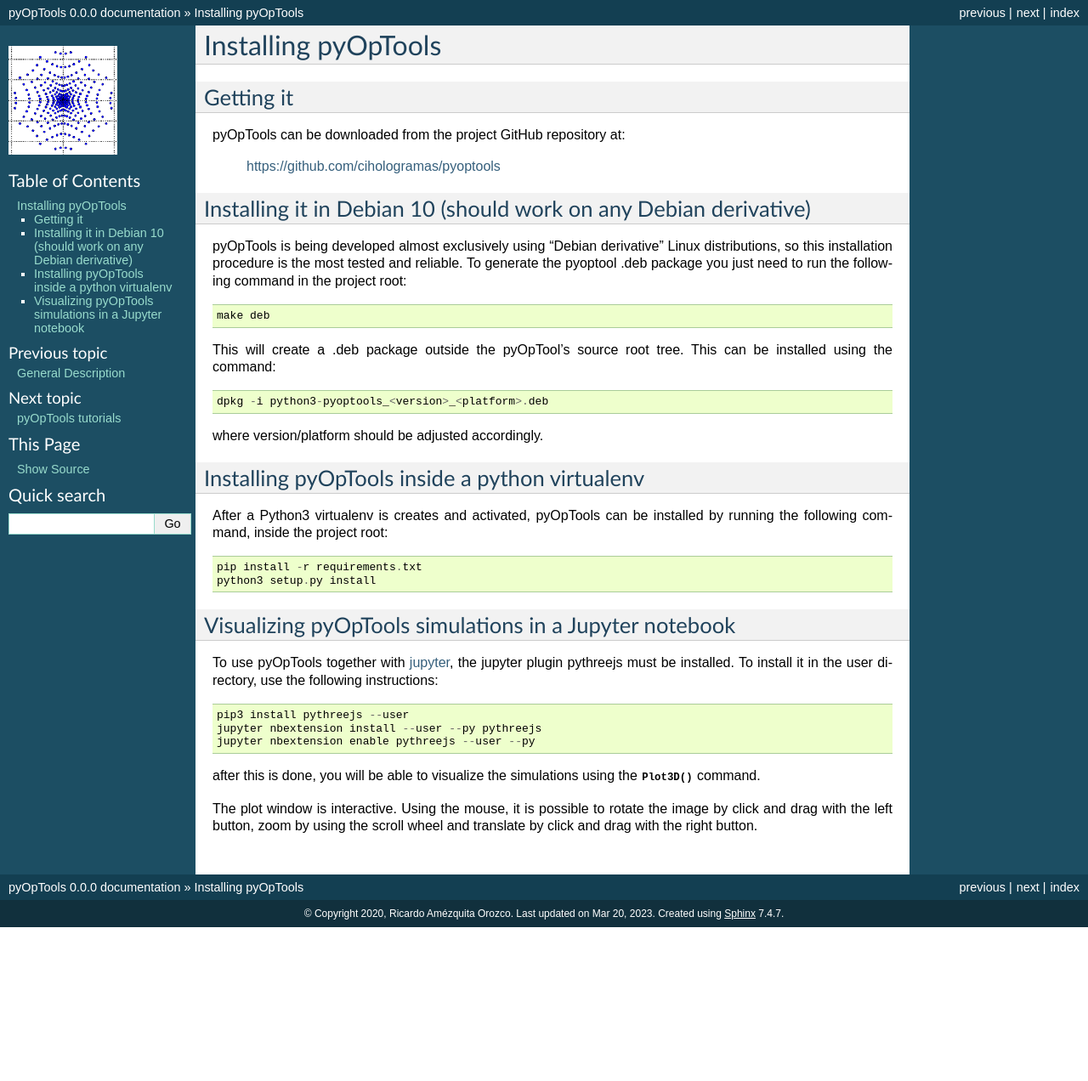
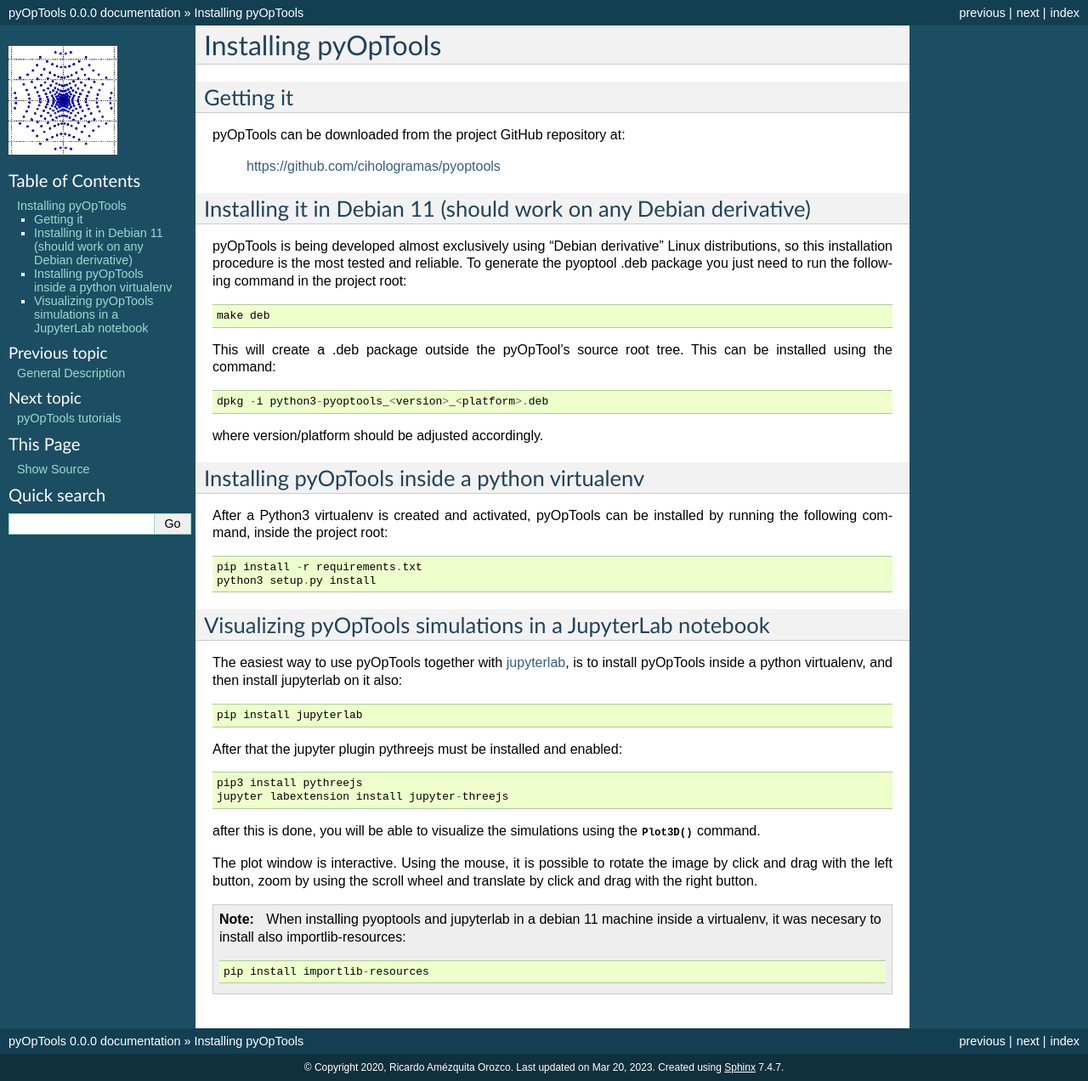
Before and after one commit to cihologramas/pyoptools, a Sphinx documentation site: the page built from doc/install.rst, in a window 1280 px wide. Shown: the whole page at 85% size. Built offline with Sphinx 7.4.7, drawn with Linux system fonts in a browser that asks for light colours; formulas are drawn with MathJax 3; pages that are not in the unit, such as notebooks, are missing from menus; before the commit the page ends 1091 px from its top, so only the background shows below that.

Commit message:
Some small fixes to the documentation (#143)
Some small fixes to the documentation. A version requirement in cython was needed to allow the compilation in a virtualenv in debian 11.

```diff
--- a/doc/install.rst
+++ b/doc/install.rst
@@ -9,7 +9,7 @@
     https://github.com/cihologramas/pyoptools
 
 
-Installing it in Debian 10 (should work on any Debian derivative)
+Installing it in Debian 11 (should work on any Debian derivative)
 -----------------------------------------------------------------
 
 pyOpTools is being developed almost exclusively using "Debian derivative" Linux
@@ -28,23 +28,36 @@
 Installing pyOpTools inside a python virtualenv
 -----------------------------------------------
 
-After a Python3 virtualenv is creates and activated, pyOpTools can be installed by running the following command, inside the project root::
+After a Python3 virtualenv is created and activated, pyOpTools can be installed by running the following command, inside the project root::
 
     pip install -r requirements.txt
     python3 setup.py install
 
 .. _visualizing_pyoptools_in_jupyter:
 
-Visualizing pyOpTools simulations in a Jupyter notebook
--------------------------------------------------------
+Visualizing pyOpTools simulations in a JupyterLab notebook
+----------------------------------------------------------
 
-To use pyOpTools together with `jupyter <https://jupyter.org>`_, the jupyter plugin pythreejs must be installed. To install it in the user directory, use the following instructions::
+The easiest way to  use pyOpTools together with
+`jupyterlab <https://jupyter.org>`_, is to install pyOpTools
+inside a python virtualenv, and then install jupyterlab on it also::
 
-    pip3 install pythreejs --user
-    jupyter nbextension install --user --py pythreejs
-    jupyter nbextension enable pythreejs --user --py
+    pip install jupyterlab
 
-after this is done, you will be able to visualize the simulations using the :func:`~pyoptools.gui.ipywidgets.Plot3D` command.
+After that the jupyter plugin pythreejs must be installed and enabled::
 
-The plot window is interactive. Using the mouse, it is possible to rotate the image by click and drag with the
-left button, zoom by using the scroll wheel and translate by click and drag with the right button.
+    pip3 install pythreejs
+    jupyter labextension install jupyter-threejs
+
+after this is done, you will be able to visualize the simulations using the
+:func:`~pyoptools.gui.ipywidgets.Plot3D` command.
+
+The plot window is interactive. Using the mouse, it is possible to rotate
+the image by click and drag with the left button, zoom by using the scroll
+wheel and translate by click and drag with the right button.
+
+.. note ::
+    When installing pyoptools and jupyterlab in a debian 11 machine inside a
+    virtualenv, it was necesary to install also importlib-resources::
+
+      pip install importlib-resources
--- a/doc/requirements.txt
+++ b/doc/requirements.txt
@@ -2,7 +2,7 @@
 jupyter
 ipython
 six
-numpy
+numpy==1.22.0
 scipy
 Cython
 matplotlib
--- a/requirements.txt
+++ b/requirements.txt
@@ -3,7 +3,7 @@
 ipython
 numpy==1.22.0
 scipy==1.5.2
-Cython==0.29.2
+Cython==0.29.32
 matplotlib==3.3.0
 pythreejs
 pytest==4.6.11
```
